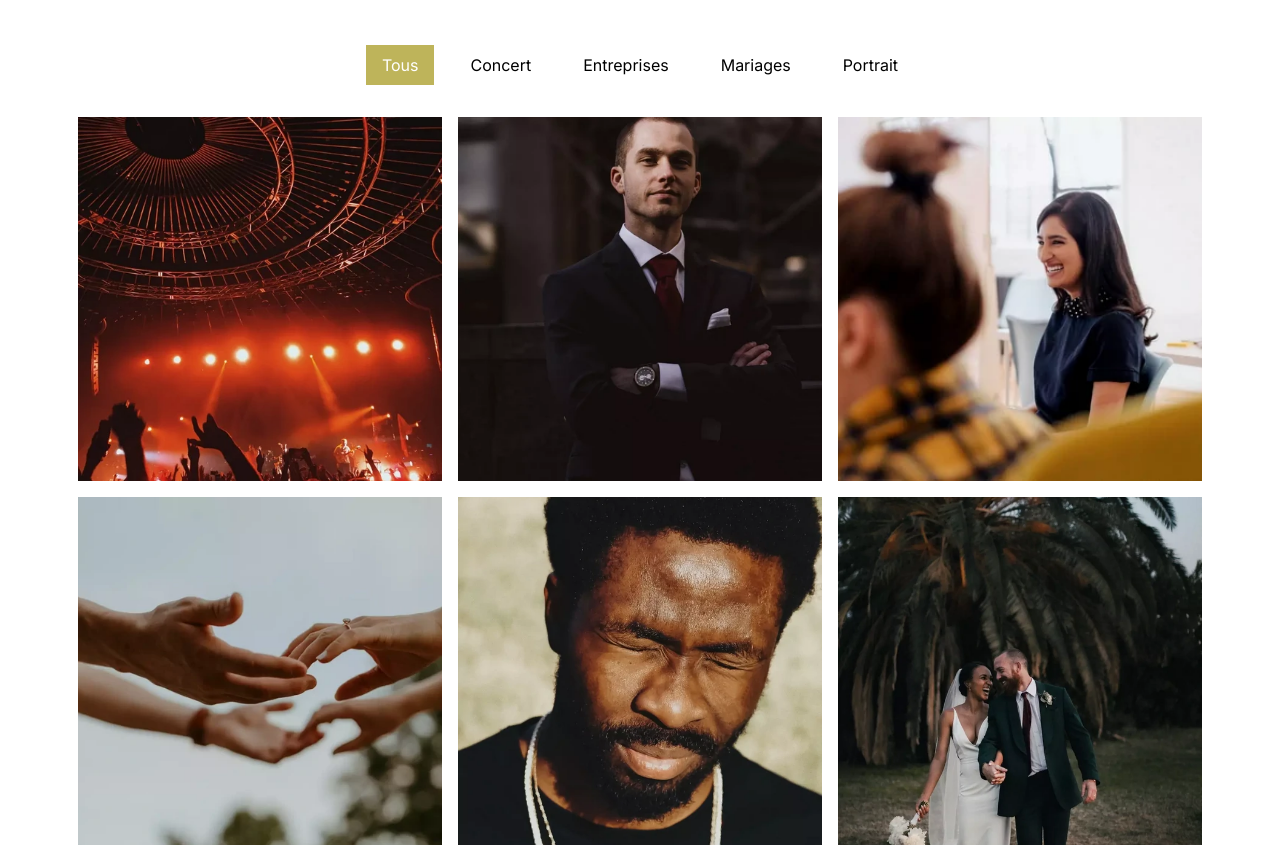
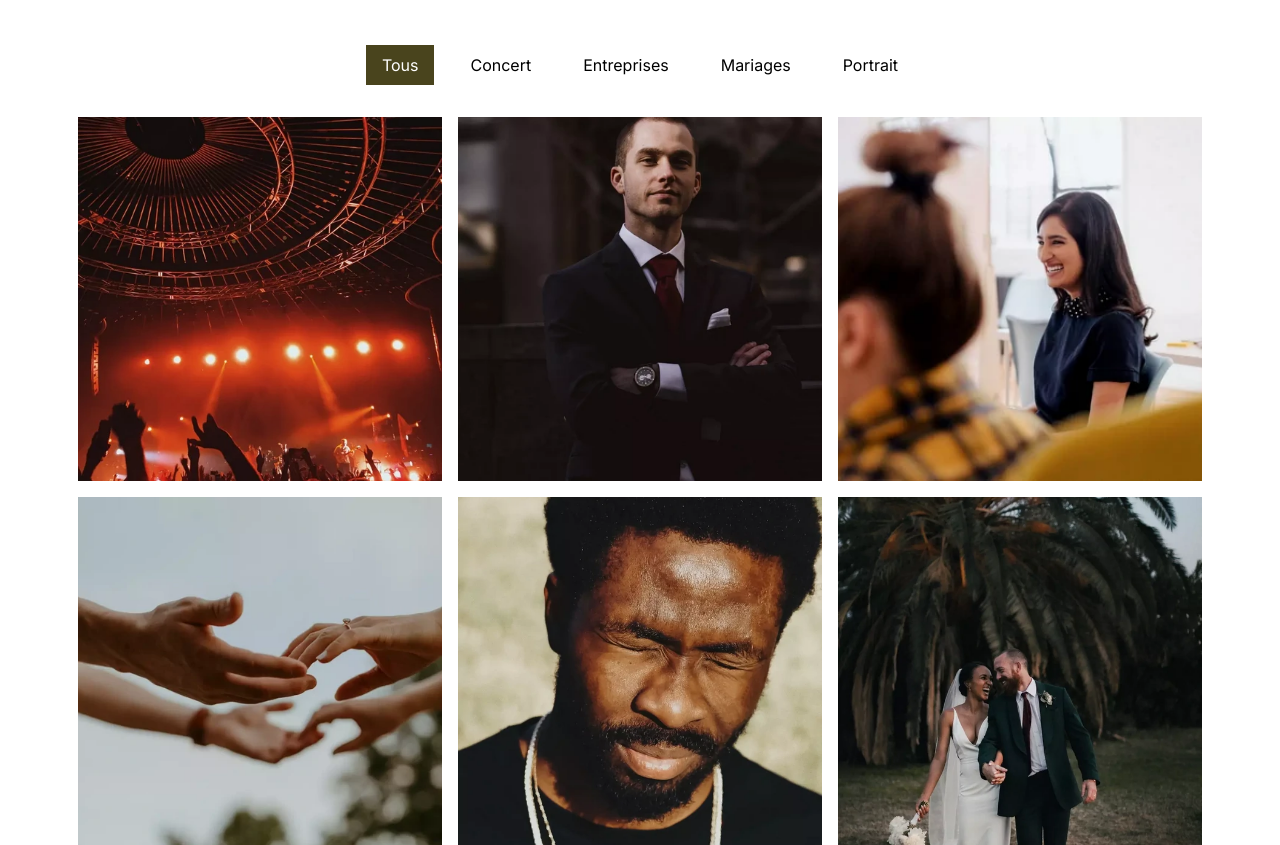
Before and after one commit to lozor41/Projet9, a plain HTML site: page index.html in a window 1280 px wide. Shown: the part 1559-2404 px from the top of the page. Drawn offline with nearby package versions, Linux system fonts and the light colour scheme.

Commit message:
IW-77 Upgrade

```diff
--- a/assets/style.css
+++ b/assets/style.css
@@ -98,7 +98,7 @@ body {
 }
 .nav-pills .nav-link.active, .nav-pills .show > .nav-link {
 	color: #fff;
-	background-color: #BEB45A;
+	background-color: #49441D;
 	border-radius:0 ;
 }
 .nav-pills .nav-link {
```
